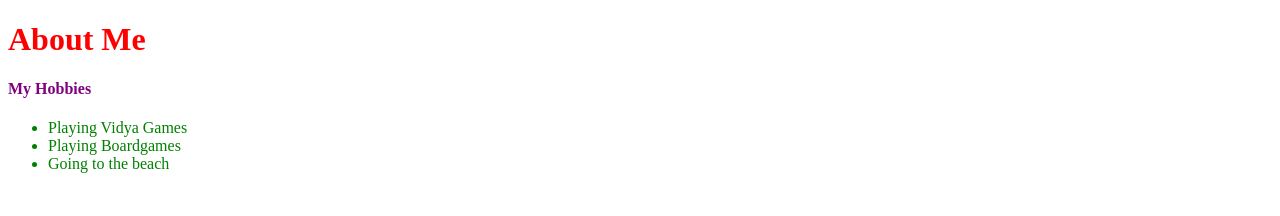
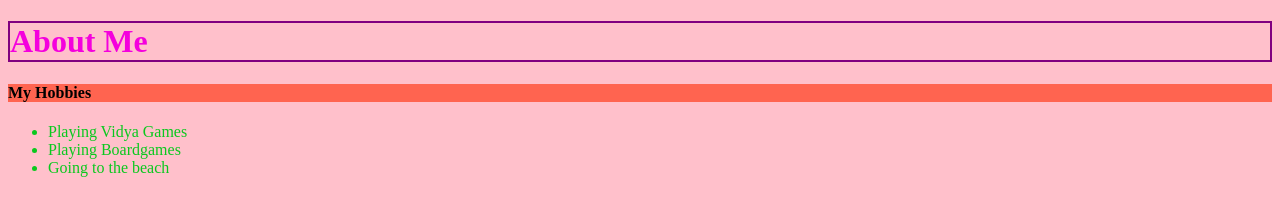
Before and after one commit to Bhitt/WebDevBootCamp, a plain HTML site: page aboutMe.html in a window 1280 px wide. Drawn offline with Linux system fonts and the light colour scheme.

Commit message:
Signed-off-by: Branden Hitt <Branden Hitt>

```diff
--- a/app.css
+++ b/app.css
@@ -1,11 +1,21 @@
 h1{
-	color:red;
+	/*color:red;*/
+	color:#F400DD;
+/*	border-color:purple;
+	border-width: 5px;
+	border-style: solid;*/
+
+	border: 2px solid purple;
 }
 
 li{
-	color:green;
+	color:rgb(10,200,30);
 }
 
 h4{
-	color:purple;
+	/*color:rgba(10,200,30,0.6);*/
+	background: rgb(255,100,80);
 }
+body{
+	background: pink;
+}
```
